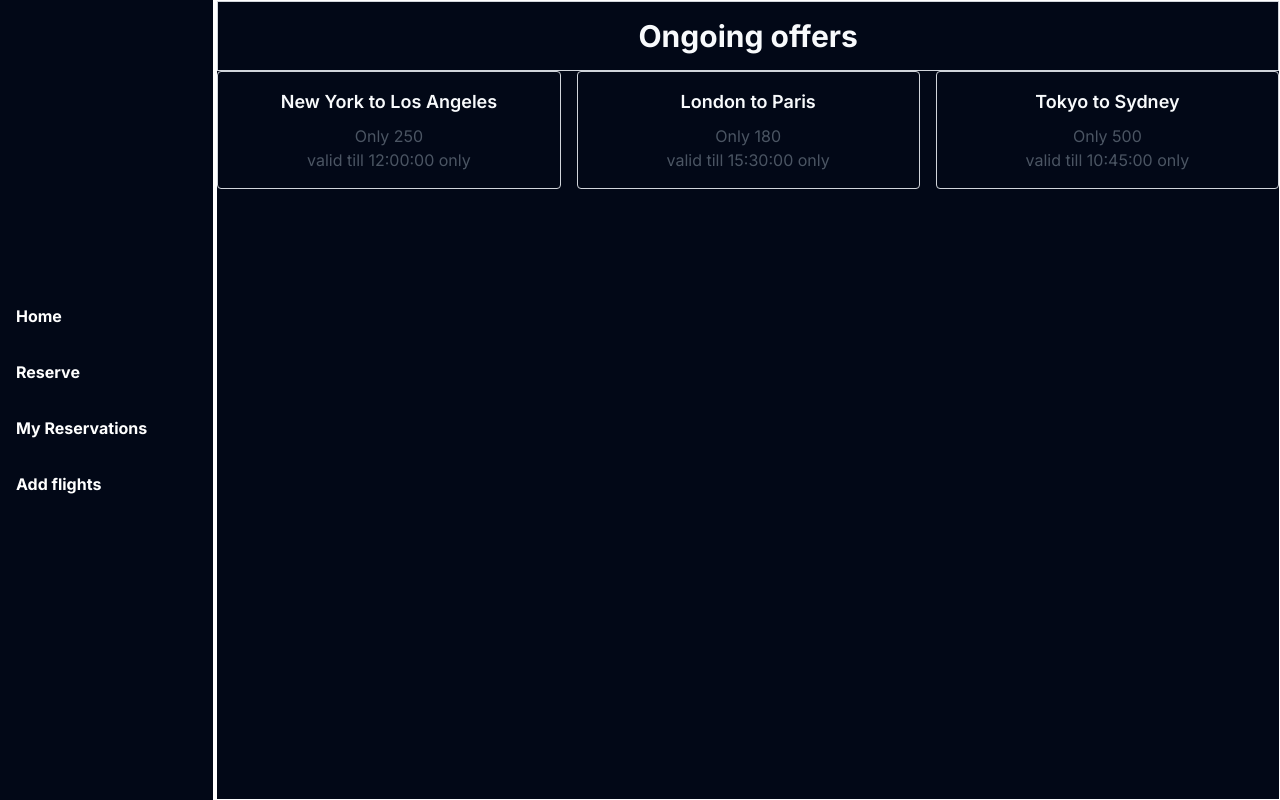
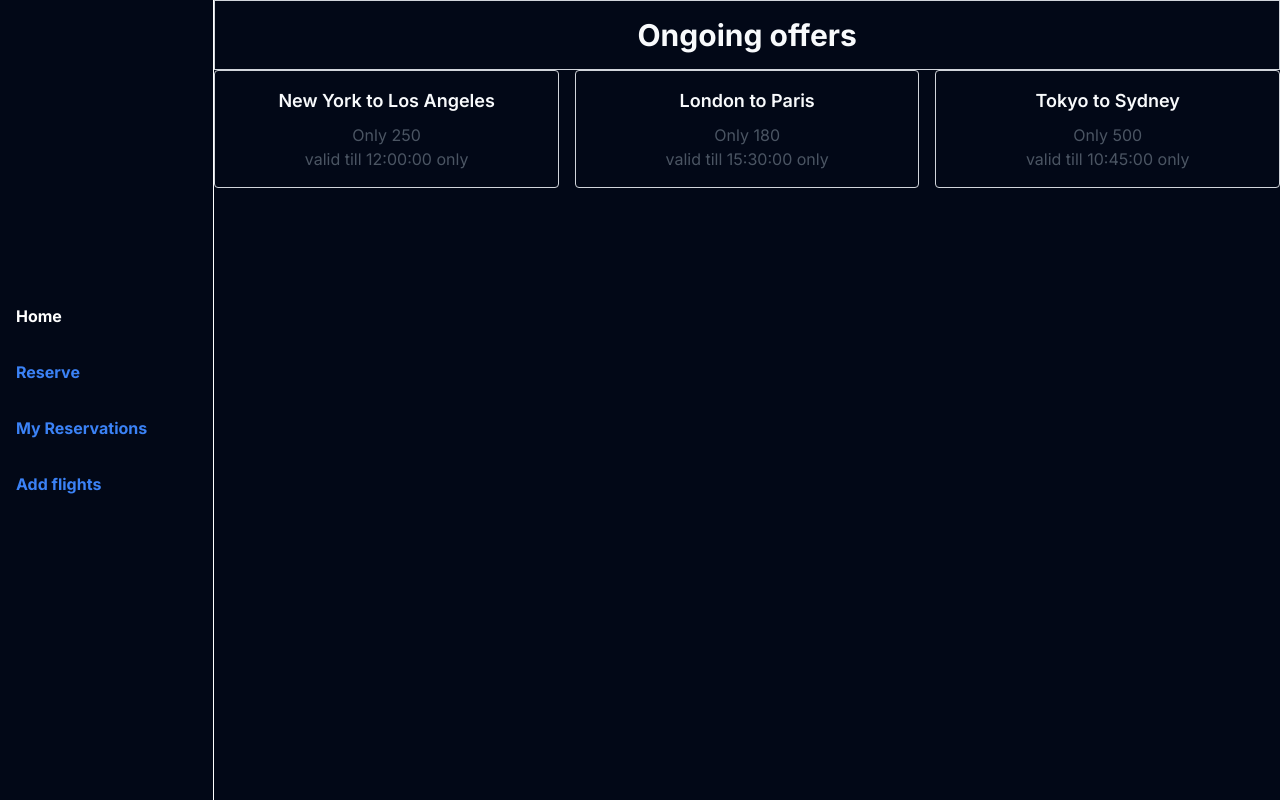
Before and after one commit to null-Character7/Flight-Booking-Website, a Next.js app in the folder flight-booking/: page /home in a window 1280 px wide. Built offline with nearby package versions, Linux system fonts and the light colour scheme.

Commit message:
Bug fixed

```diff
--- a/flight-booking/app/home/page.tsx
+++ b/flight-booking/app/home/page.tsx
@@ -15,7 +15,7 @@ function homepage() {
       <div className="w-1/6   h-screen overflow-y-auto">
         <Leftbar />
       </div>
-      <div className="w-5/6 border border-white border-l-4 overflow-y-auto">
+      <div className="w-5/6 border-l border-white overflow-y-auto">
       {navState === 'home' && <Mainpage />}
       {navState === 'reserve' && <Reserve />}
       {navState === 'myReservations' && <MyReservations />}
--- a/flight-booking/components/Leftbar.tsx
+++ b/flight-booking/components/Leftbar.tsx
@@ -1,32 +1,51 @@
-import React from 'react'
-import { navStateAtom } from '@/app/recoilContextProvider'
-import { useSetRecoilState } from 'recoil';
+import React from "react";
+import { navStateAtom } from "@/app/recoilContextProvider";
+import { useRecoilState, useSetRecoilState } from "recoil";
 
 function Leftbar() {
-const setNavState = useSetRecoilState(navStateAtom);
-const handleButtonClick = (navValue:string) => {
+  const [navState, setNavState] = useRecoilState(navStateAtom);
+  const handleButtonClick = (navValue: string) => {
     setNavState(navValue);
   };
+
   return (
-    <div className="flex flex-col justify-center  h-screen fixed">
-  <div className=" flex flex-col items-start">
-    <button className="bg-transparent hover:bg-white bg-opacity-50 hover:bg-opacity-80 hover:text-black text-white font-bold py-2 px-4 rounded text-left " onClick={() => handleButtonClick("home")}>
+    <div className="flex flex-col justify-center h-screen fixed">
+    <div className="flex flex-col items-start">
+      <button
+        className={`bg-transparent ${
+          navState === "home" ? "bg-blue-500 text-white" : "hover:bg-blue-500 hover:text-white text-blue-500"
+        } font-bold py-2 px-4 rounded text-left`}
+        onClick={() => handleButtonClick("home")}
+      >
         Home
       </button>
-    <button className="bg-transparent hover:bg-white bg-opacity-50 hover:bg-opacity-80 hover:text-black text-white font-bold py-2 px-4 rounded mt-4 text-left" onClick={() => handleButtonClick("reserve")}>
+      <button
+        className={`bg-transparent ${
+          navState === "reserve" ? "bg-blue-500 text-white" : "hover:bg-blue-500 hover:text-white text-blue-500"
+        } font-bold py-2 px-4 rounded mt-4 text-left`}
+        onClick={() => handleButtonClick("reserve")}
+      >
         Reserve
       </button>
-    <button className="bg-transparent hover:bg-white bg-opacity-50 hover:bg-opacity-80 hover:text-black text-white font-bold py-2 px-4 rounded mt-4 text-left" onClick={() => handleButtonClick("myReservations")}>
+      <button
+        className={`bg-transparent ${
+          navState === "myReservations" ? "bg-blue-500 text-white" : "hover:bg-blue-500 hover:text-white text-blue-500"
+        } font-bold py-2 px-4 rounded mt-4 text-left`}
+        onClick={() => handleButtonClick("myReservations")}
+      >
         My Reservations
       </button>
-    <button className="bg-transparent hover:bg-white bg-opacity-50 hover:bg-opacity-80 hover:text-black text-white font-bold py-2 px-4 rounded mt-4 text-left" onClick={() => handleButtonClick("addFlights")}>
+      <button
+        className={`bg-transparent ${
+          navState === "addFlights" ? "bg-blue-500 text-white" : "hover:bg-blue-500 hover:text-white text-blue-500"
+        } font-bold py-2 px-4 rounded mt-4 text-left`}
+        onClick={() => handleButtonClick("addFlights")}
+      >
         Add flights
       </button>
     </div>
   </div>
-
-
-  )
+  );
 }
 
-export default Leftbar
+export default Leftbar;
--- a/flight-booking/components/reserve/Reserve.tsx
+++ b/flight-booking/components/reserve/Reserve.tsx
@@ -89,8 +89,7 @@ function Reserve() {
         <AlertDialogHeader>
           <AlertDialogTitle>Are you absolutely sure?</AlertDialogTitle>
           <AlertDialogDescription>
-            This action cannot be undone. This will permanently delete your
-            account and remove your data from our servers.
+            LMAO You dont have money to book the flight, cancel it asap
           </AlertDialogDescription>
         </AlertDialogHeader>
         <AlertDialogFooter>
```
Lines whose indentation alone changed are shown as unchanged.
